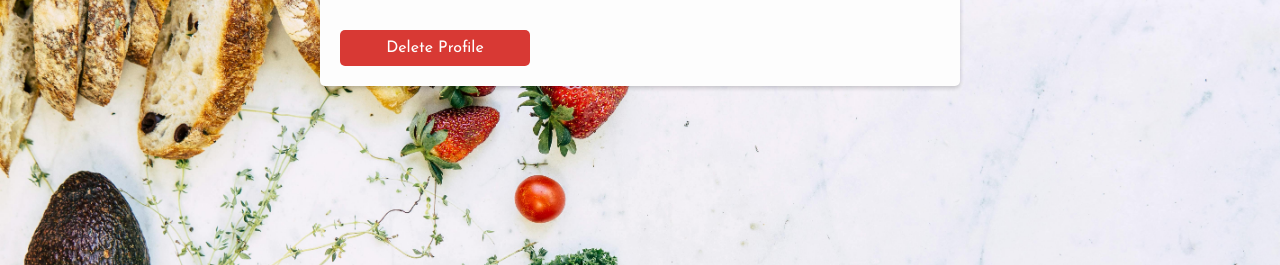
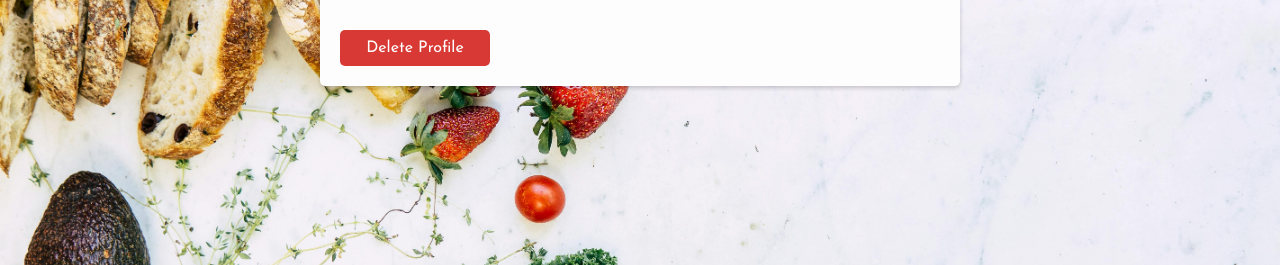
Before and after one commit to Jalil32/awd-3403, a Flask app: template app/templates/profile_page.html in a window 1280 px wide. Shown: the part 228-493 px from the top of the page. Run offline with Flask 3, Linux system fonts and the light colour scheme; the template is opened without the code that fills it, so the values that code supplies are empty.

Commit message:
Made delete button smaller

```diff
--- a/app/static/css/profilepage.css
+++ b/app/static/css/profilepage.css
@@ -97,7 +97,7 @@ body {
     border-radius: 5px;
     text-align: center;
     margin-top: 20px;
-    width: 150px;
+    width: 50%;
 }
 
 .edit-bio {
```
